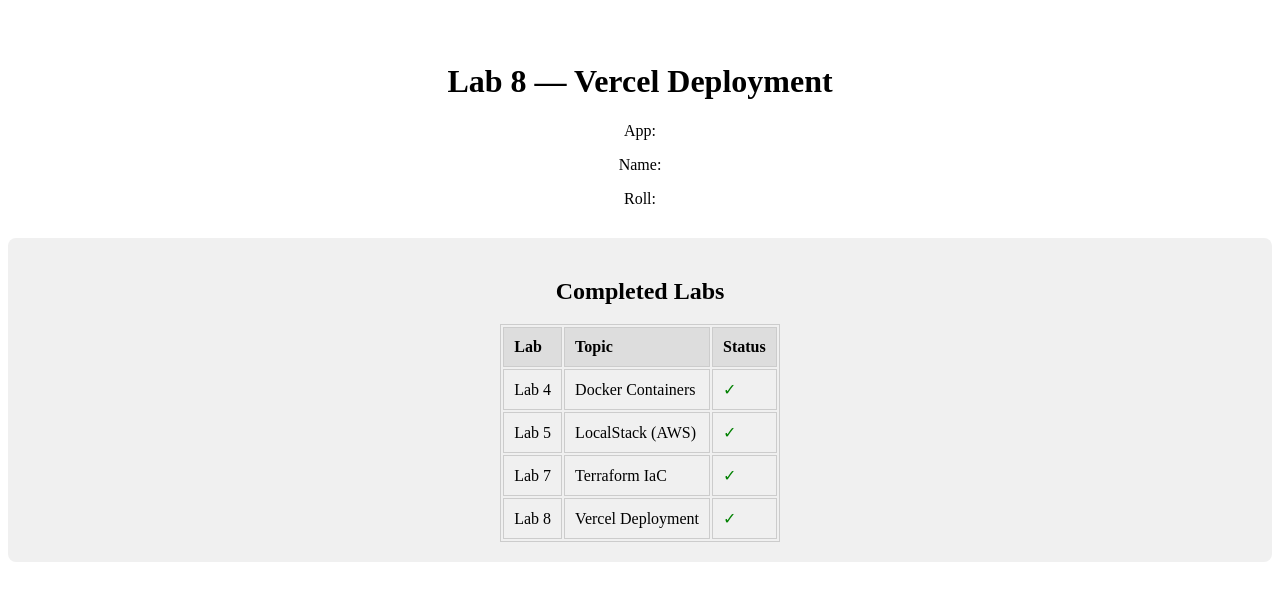
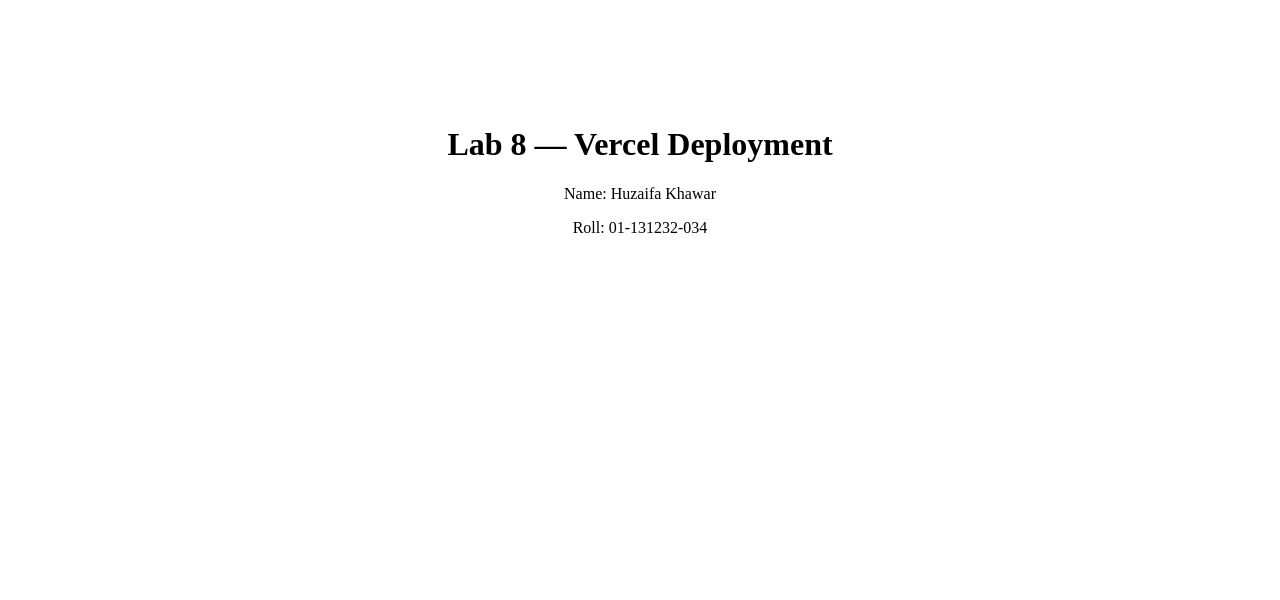
Before and after one commit to huzaifakhawar/my-lab8-app, a Next.js app: page / in a window 1280 px wide. Shown: the top 600 px of the page. Built offline with nearby package versions, Linux system fonts and the light colour scheme.

Commit message:
fix react version conflict

```diff
--- a/app/page.tsx
+++ b/app/page.tsx
@@ -1,43 +1,9 @@
 export default function Home() {
-  const appName = process.env.NEXT_PUBLIC_APP_NAME;
-  const studentName = process.env.NEXT_PUBLIC_STUDENT_NAME;
-  const studentRoll = process.env.NEXT_PUBLIC_STUDENT_ROLL;
-
-  const labs = [
-    { number: 4, name: "Docker Containers", status: "✓" },
-    { number: 5, name: "LocalStack (AWS)", status: "✓" },
-    { number: 7, name: "Terraform IaC", status: "✓" },
-    { number: 8, name: "Vercel Deployment", status: "✓" },
-  ];
-
   return (
-    <main style={{ textAlign: "center", marginTop: "5%" }}>
+    <main style={{ textAlign: "center", marginTop: "10%" }}>
       <h1>Lab 8 — Vercel Deployment</h1>
-      <p>App: {appName}</p>
-      <p>Name: {studentName}</p>
-      <p>Roll: {studentRoll}</p>
-
-      <div style={{ marginTop: "30px", padding: "20px", backgroundColor: "#f0f0f0", borderRadius: "8px" }}>
-        <h2>Completed Labs</h2>
-        <table style={{ margin: "0 auto", textAlign: "left", border: "1px solid #ccc" }}>
-          <thead>
-            <tr style={{ backgroundColor: "#ddd" }}>
-              <th style={{ padding: "10px", border: "1px solid #ccc" }}>Lab</th>
-              <th style={{ padding: "10px", border: "1px solid #ccc" }}>Topic</th>
-              <th style={{ padding: "10px", border: "1px solid #ccc" }}>Status</th>
-            </tr>
-          </thead>
-          <tbody>
-            {labs.map((lab) => (
-              <tr key={lab.number}>
-                <td style={{ padding: "10px", border: "1px solid #ccc" }}>Lab {lab.number}</td>
-                <td style={{ padding: "10px", border: "1px solid #ccc" }}>{lab.name}</td>
-                <td style={{ padding: "10px", border: "1px solid #ccc", color: "green" }}>{lab.status}</td>
-              </tr>
-            ))}
-          </tbody>
-        </table>
-      </div>
+      <p>Name: Huzaifa Khawar</p>
+      <p>Roll: 01-131232-034</p>
     </main>
   );
 }
--- a/package.json
+++ b/package.json
@@ -9,9 +9,9 @@
     "lint": "eslint"
   },
   "dependencies": {
-    "next": "^14.2.0",
-    "react": "19.2.4",
-    "react-dom": "19.2.4"
+    "next": "^14.2.35",
+    "react": "^18.3.1",
+    "react-dom": "^18.3.1"
   },
   "devDependencies": {
     "@tailwindcss/postcss": "^4",
```
Also changed, not shown: 1 other file (tests, documents, lock files or other folders).
